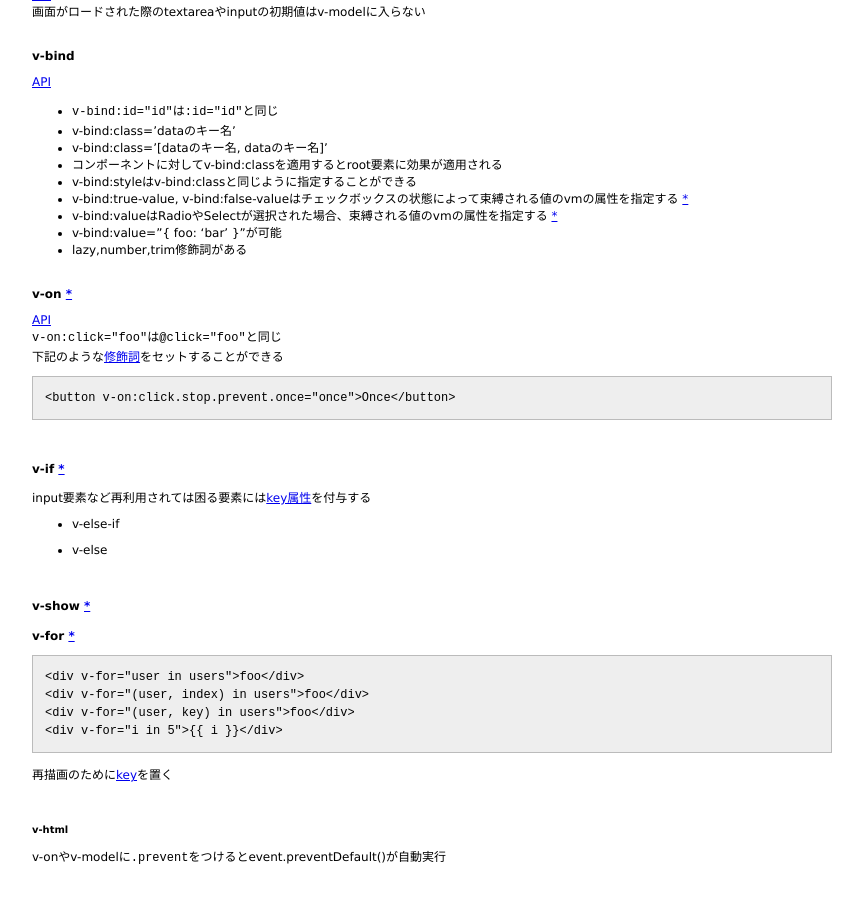
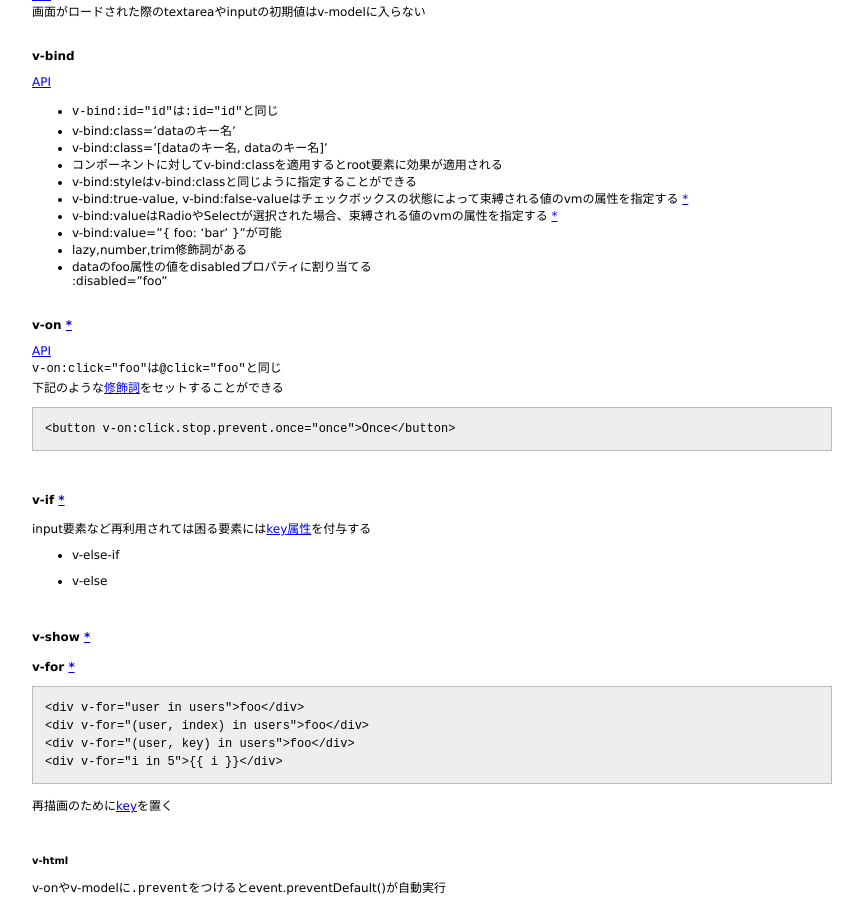
Before and after one commit to 38elements/38elements.github.com, a Jekyll site: the page built from _posts/2016-12-20-vuejs.md, in a window 1280 px wide and 900 px high, scrolled down 806 px. Shown: the whole window, without its empty margins (208-1071 px from the left). Built offline with Jekyll 4.4.1, drawn with Linux system fonts in a browser that asks for light colours.

Commit message:
Update 2016-12-20-vuejs.md

```diff
--- a/_posts/2016-12-20-vuejs.md
+++ b/_posts/2016-12-20-vuejs.md
@@ -60,6 +60,8 @@ createElement()で動的にテンプレートを生成
 * v-bind:valueはRadioやSelectが選択された場合、束縛される値のvmの属性を指定する [\*](https://vuejs.org/v2/guide/forms.html#Radio-1)
 * {%raw%}v-bind:value="{ foo: 'bar' }"{%endraw%}が可能
 * lazy,number,trim修飾詞がある
+* dataのfoo属性の値をdisabledプロパティに割り当てる
+:disabled="foo"
 <br>
 
 #### v-on [\*](https://jp.vuejs.org/v2/guide/events.html)
```
